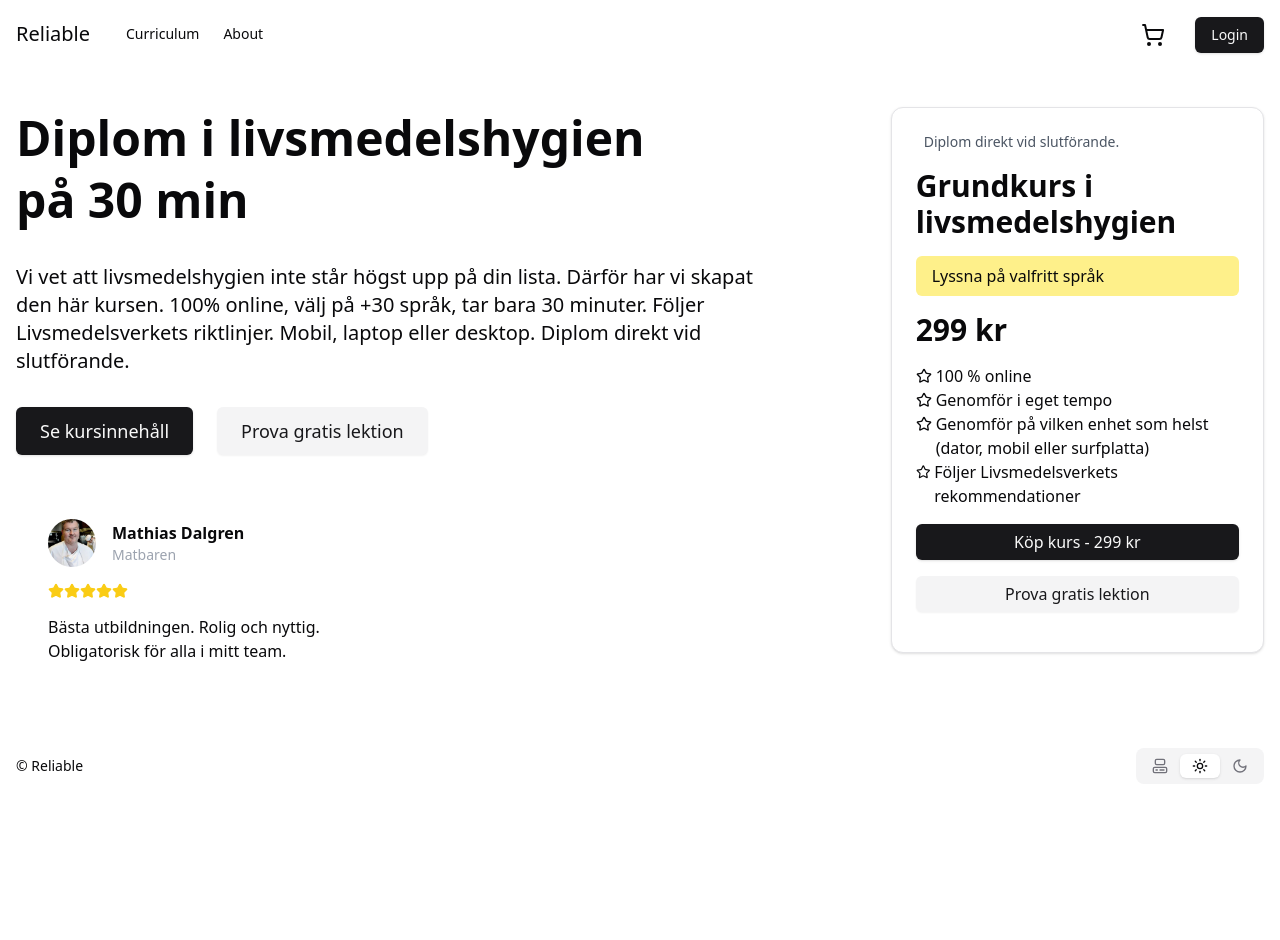
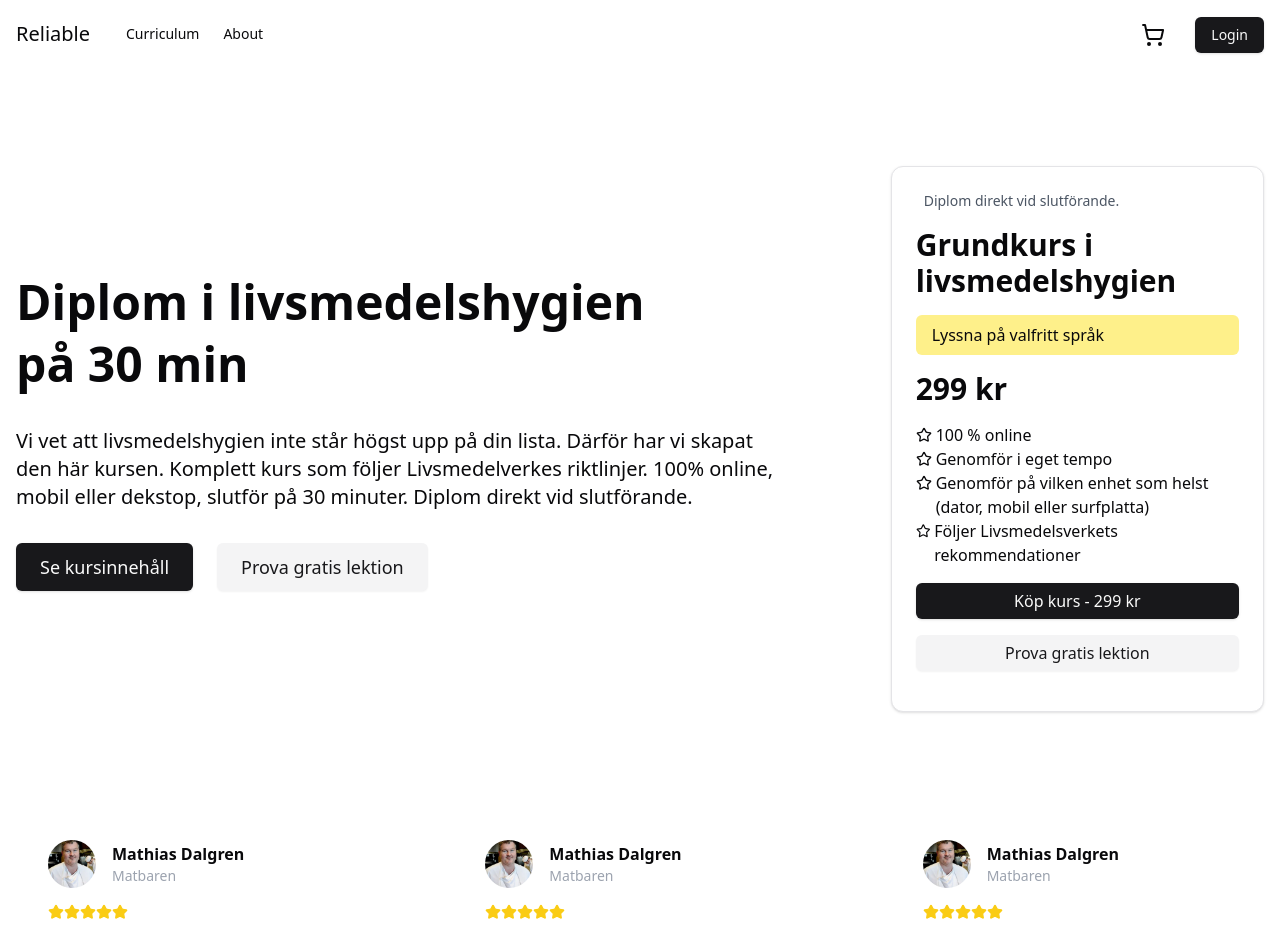
Before and after one commit to evilpaper/reliable, a Next.js app: page / in a window 1280 px wide. Shown: the top 940 px of the page. Before the commit the page ends 800 px from the top, so only its background shows below. Built offline with nearby package versions, Linux system fonts and the light colour scheme.

Commit message:
Move down testimonial section

```diff
--- a/src/app/(landing)/page.tsx
+++ b/src/app/(landing)/page.tsx
@@ -5,7 +5,7 @@ import Link from "next/link";
 
 export default async function Page() {
   return (
-    <section className="container flex flex-col column gap-6 p-4">
+    <section className="container flex flex-col column gap-24 p-4 pt-24">
       <div className="grid md:grid-cols-3 gap-16">
         <div className="md:col-span-2 flex flex-col justify-center gap-4">
           <h1 className="text-3xl md:text-4xl lg:text-5xl font-bold mb-4 leading-[1.3] md:leading-[1.3] lg:leading-[1.3]">
@@ -15,9 +15,8 @@ export default async function Page() {
           </h1>
           <p className="text-xl mb-4 mr-12">
             Vi vet att livsmedelshygien inte står högst upp på din lista. Därför
-            har vi skapat den här kursen. 100% online, välj på +30 språk, tar
-            bara 30 minuter. Följer Livsmedelsverkets riktlinjer. Mobil, laptop
-            eller desktop. Diplom direkt vid slutförande.
+            har vi skapat den här kursen. Komplett kurs som följer Livsmedelverkes riktlinjer. 100% online, mobil eller dekstop, slutför på 30 minuter.
+            Diplom direkt vid slutförande.
           </p>
           <section className="flex gap-6 mb-4">
             <Button asChild className="w-auto self-start md:text-lg md:p-6">
@@ -30,12 +29,16 @@ export default async function Page() {
               Prova gratis lektion
             </Button>
           </section>
-          <Testimonial />
         </div>
         <div>
           <CourseCard />
         </div>
       </div>
+      <div className="grid grid-cols-1 md:grid-cols-3 gap-16">
+        <Testimonial />
+        <Testimonial />
+        <Testimonial />
+      </div>
     </section>
   );
 }
```
